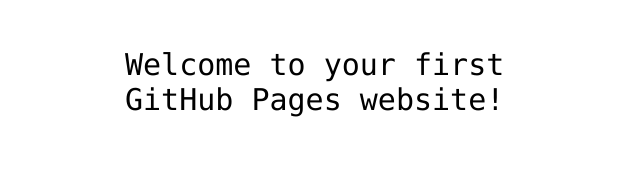
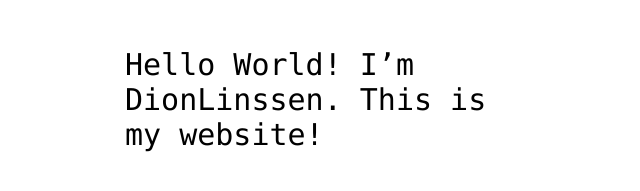
Before and after one commit to DionLinssen/DionLinssen.github.io, a plain HTML site: page index.html in a window 1280 px wide. Shown: the part 341-532 px from the top of the page, without its empty margins (315-955 px from the left). Drawn offline with Linux system fonts and the light colour scheme.

Commit message:
Updated index.html with my introduction

```diff
--- a/index.html
+++ b/index.html
@@ -12,7 +12,7 @@
 <img src="https://octodex.github.com/images/daftpunktocat-thomas.gif" id="octocat" alt="octocat-gif" />
 
 <!-- Change this code here by copy and pasting your template on line 15 -->
-<p>Welcome to your first GitHub Pages website!</p>
+<p>Hello World! I’m DionLinssen. This is my website!</p>
 
 </body>
 </html>
```
